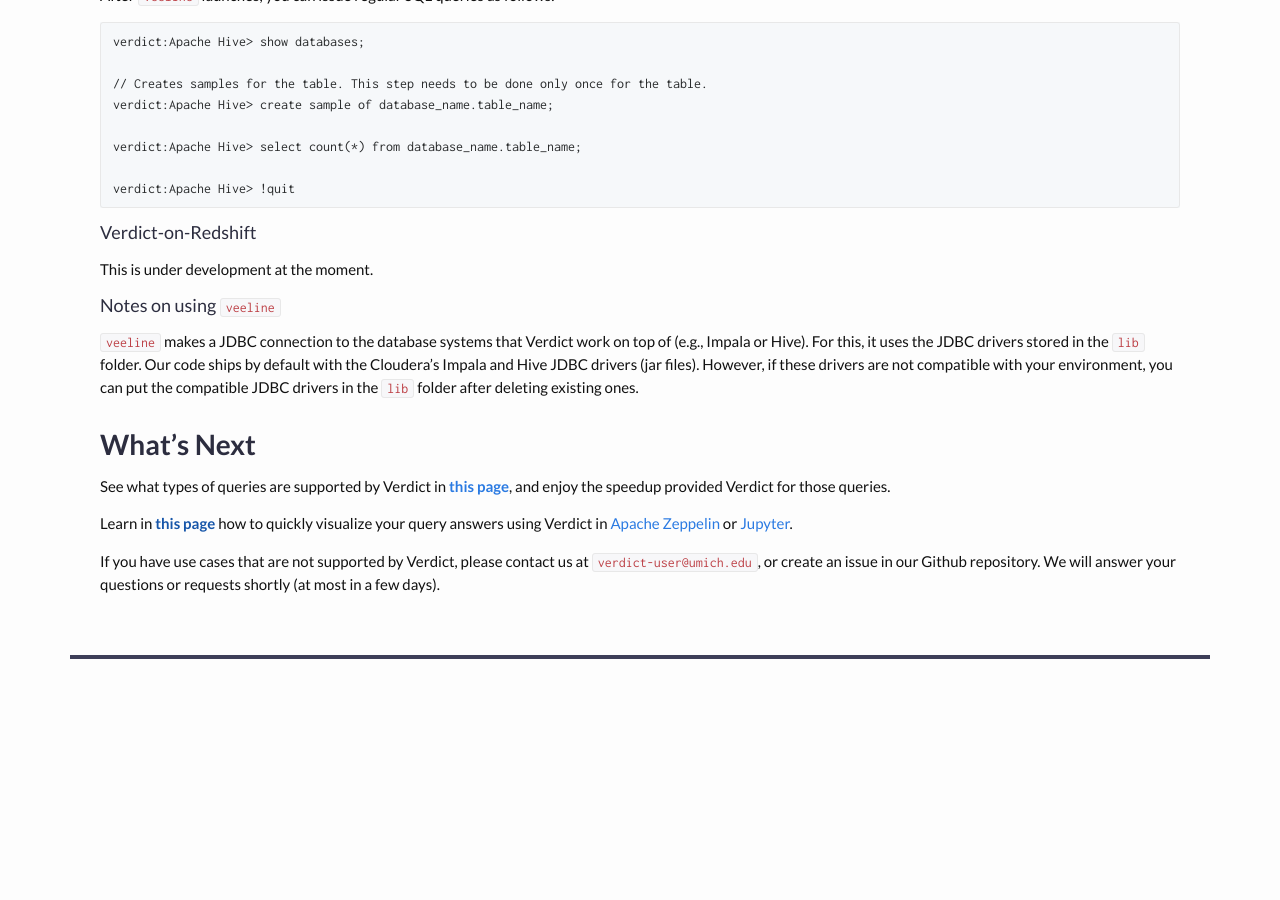
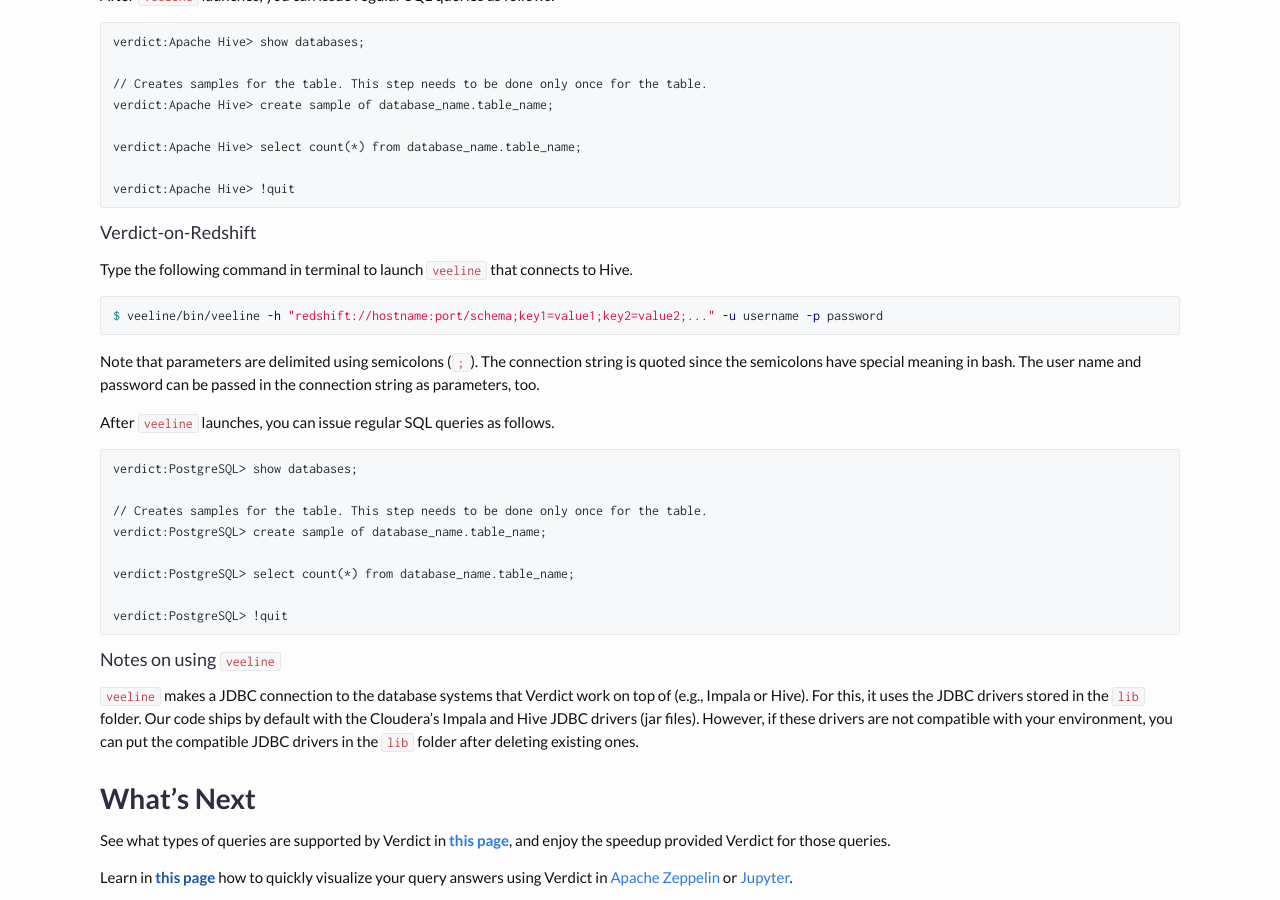
Before and after one commit to verdict-project/verdict-project.github.io, a Jekyll site: the page built from documentation/quick_start/index.md, in a window 1280 px wide and 900 px high, scrolled down 3336 px. Built offline with Jekyll 4.4.1, drawn with Linux system fonts in a browser that asks for light colours; nearby versions of some CDN libraries; before the commit the page ends 4025 px from its top, so only the background shows below that.

Commit message:
update redshift veeline doc at index.md

````diff
--- a/documentation/quick_start/index.md
+++ b/documentation/quick_start/index.md
@@ -160,8 +160,26 @@ verdict:Apache Hive> !quit
 
 #### Verdict-on-Redshift
 
-This is under development at the moment.
+Type the following command in terminal to launch `veeline` that connects to Hive.
 
+```bash
+$ veeline/bin/veeline -h "redshift://hostname:port/schema;key1=value1;key2=value2;..." -u username -p password
+```
+
+Note that parameters are delimited using semicolons (`;`). The connection string is quoted since the semicolons have special meaning in bash. The user name and password can be passed in the connection string as parameters, too.
+
+After `veeline` launches, you can issue regular SQL queries as follows.
+
+```
+verdict:PostgreSQL> show databases;
+
+// Creates samples for the table. This step needs to be done only once for the table.
+verdict:PostgreSQL> create sample of database_name.table_name;
+
+verdict:PostgreSQL> select count(*) from database_name.table_name;
+
+verdict:PostgreSQL> !quit
+```
 
 #### Notes on using `veeline`
 
````
